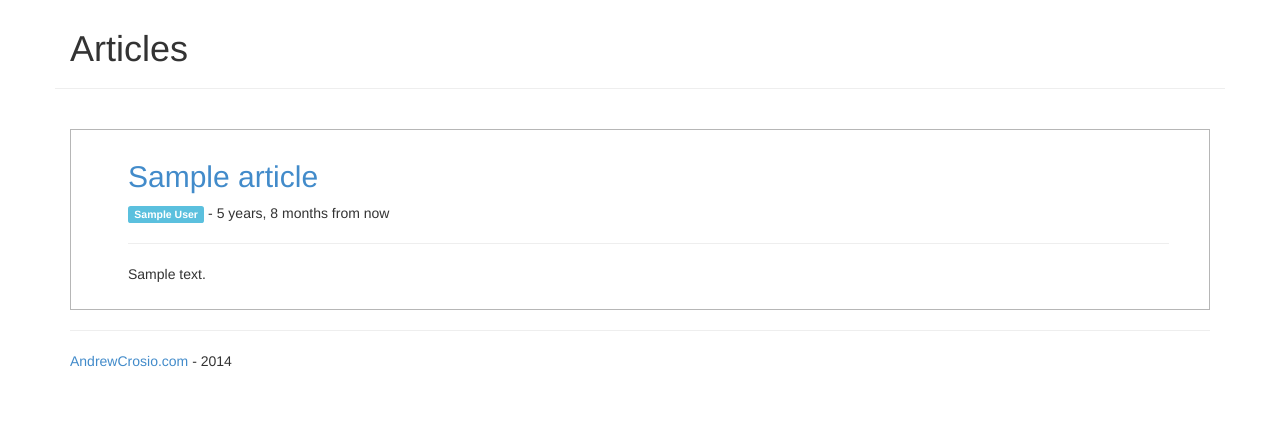
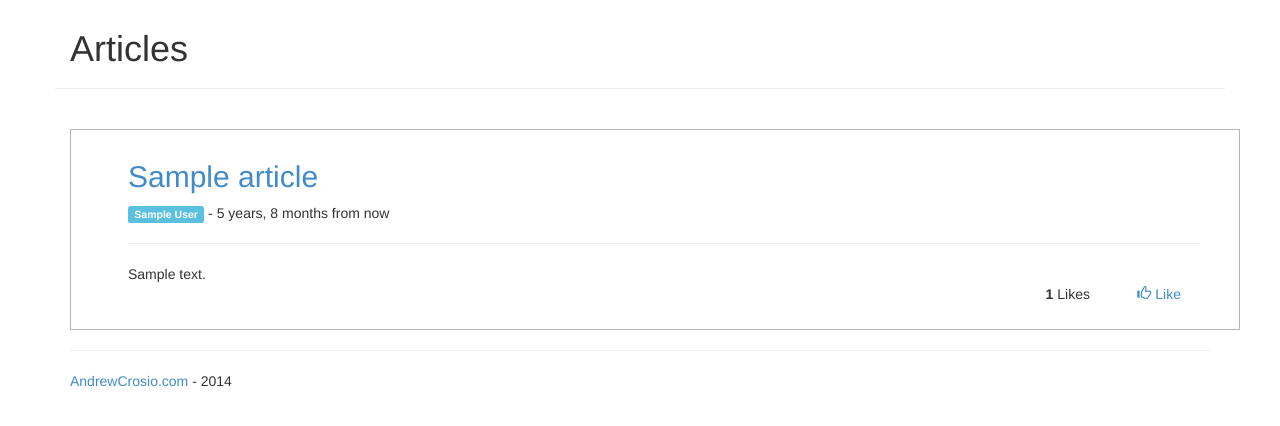
Before and after one commit to Andrew-Crosio/andrewcrosio.com, a Django app: page /articles/ in a window 1280 px wide. Shown: the part 51-477 px from the top of the page. Run offline with Django 3.2, Linux system fonts and the light colour scheme; tables that the repository leaves empty hold one stand-in row (values such as "Sample post"); parts of the project's set-up code (start-up, migrations or seed data) failed here and were passed over; some libraries are stand-ins or nearby versions.

Commit message:
adding like template logic

```diff
--- a/blog/blog/static/css/main.css
+++ b/blog/blog/static/css/main.css
@@ -69,3 +69,7 @@ figcaption {
     margin-bottom: 20px;
     font-weight: bold;
 }
+
+.like-button {
+    text-align: right;
+}
--- a/blog/blog/templates/blog/_article.html
+++ b/blog/blog/templates/blog/_article.html
@@ -1,6 +1,7 @@
 {% load humanize %}
+{% load like %}
 
-<div class="article">
+<div class="article container">
     <h2>
         <a href="{% url "article-detail" slug=article.slug %}">
             {{ article.title }}
@@ -16,4 +17,21 @@
     <div class="article-content">
         {{ article.content|safe }}
     </div>
+
+    <div class="article-controls row">
+        <div class="like-counter-container col-xs-3 col-xs-offset-1 col-md-1 col-md-offset-10">
+            <strong>{{ article.like_count }}</strong> Likes
+        </div>
+        <div class="like-container span1 col-xs-3 col-xs-offset-4 col-md-1 col-md-offset-0">
+            {% if not article|has_liked:request %}
+                <a href="{% url "like-article" article.slug %}">
+                    <i class="glyphicon glyphicon-thumbs-up like-button"></i>
+                    Like
+                </a>
+            {% else %}
+                <i class="glyphicon glyphicon-thumbs-up like-button"></i>
+                Liked
+            {% endif %}
+        </div>
+    </div>
 </div>
--- /dev/null
+++ b/blog/blog/templatetags/like.py
@@ -0,0 +1,14 @@
+from django import template
+
+register = template.Library()
+
+
+@register.filter
+def has_liked(article, request):
+    try:
+        session_id = request.session.session_key
+    except AttributeError:
+        return True
+
+    # TODO: cache this somewhere (perhaps session)
+    return article.likes.filter(session_id=session_id).exists()
```
Also changed, not shown: blog/blog/conf/settings.py (+13 -0 lines), blog/blog/templatetags/__init__.py (added).
